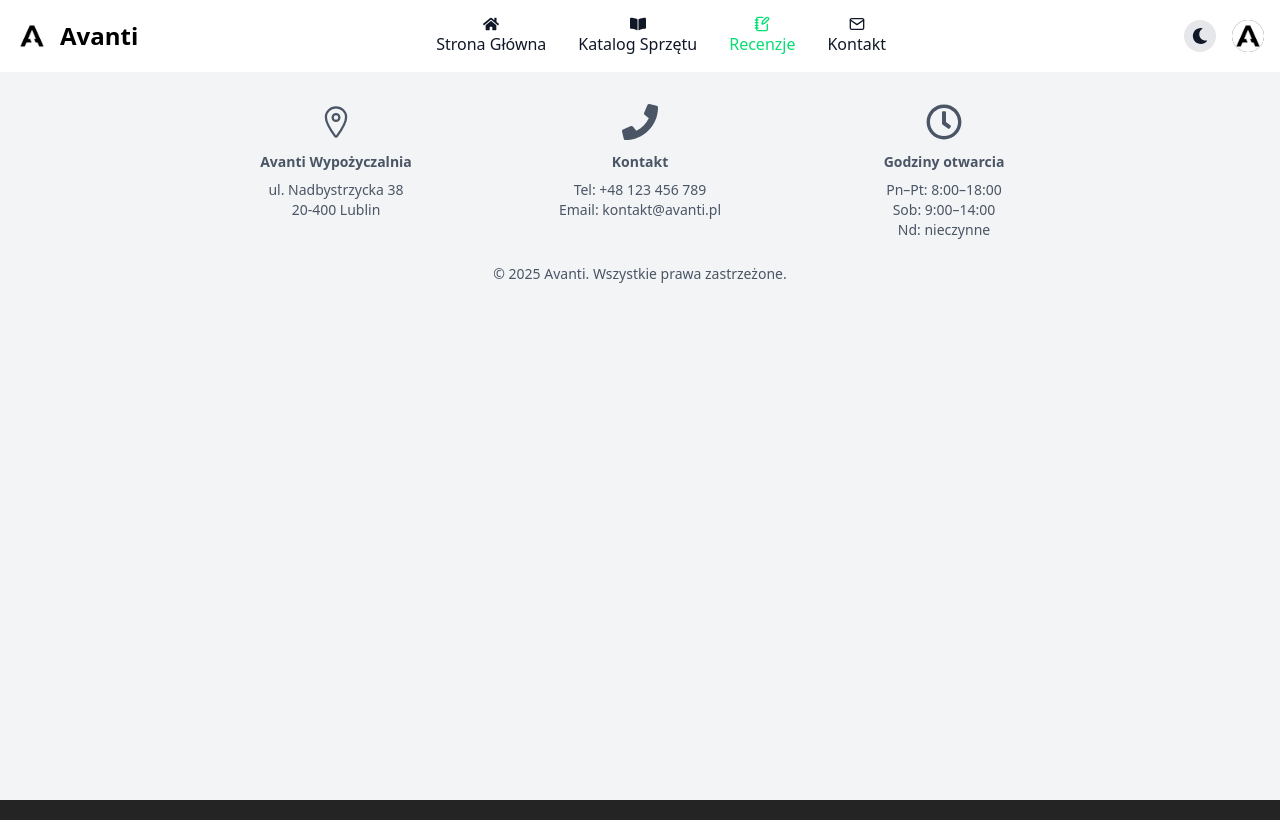
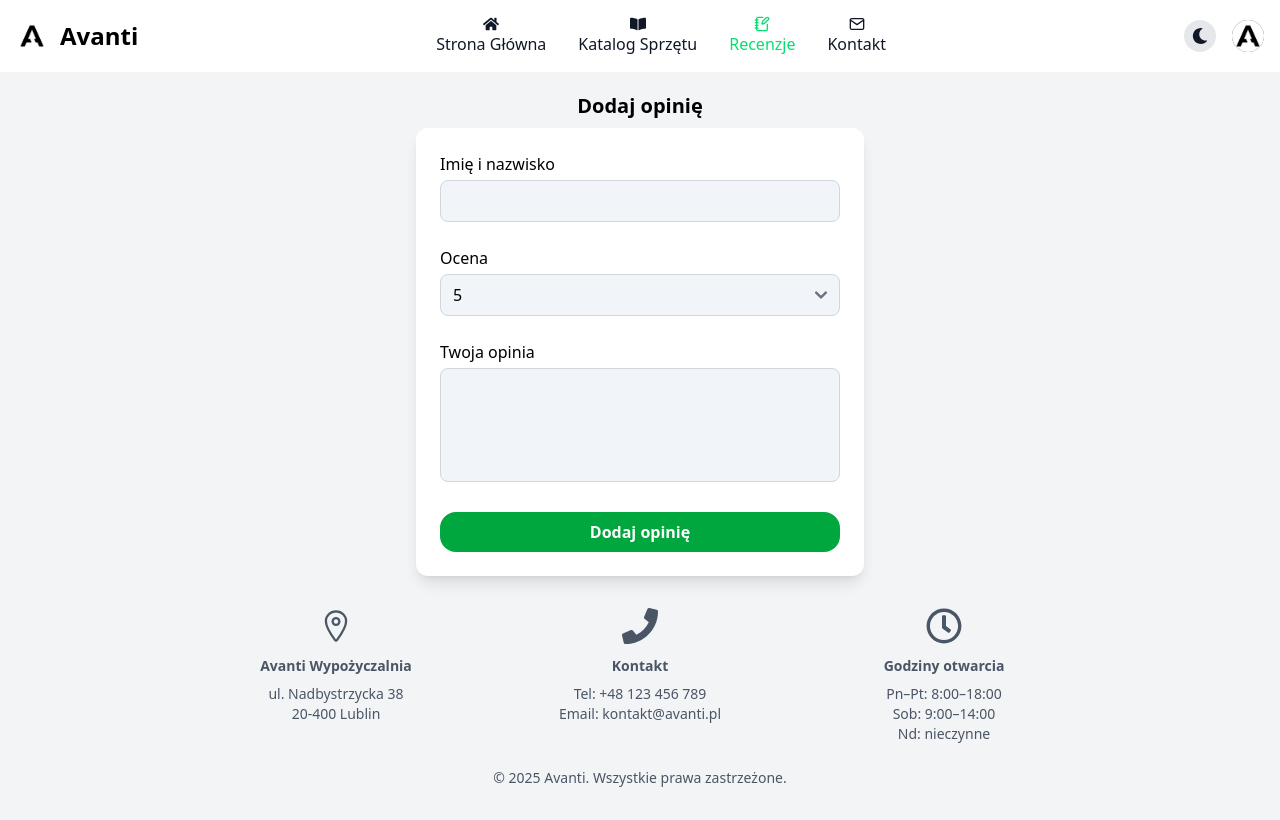
Before and after one commit to HubertRG/EquipmentRentalStore, a React (Vite) app in the folder frontend/: page /reviews in a window 1280 px wide. Built offline with nearby package versions, Linux system fonts and the light colour scheme.

Commit message:
feat(frontend): added add review component
- Added add review component to the reviews page

```diff
--- /dev/null
+++ b/frontend/src/components/Review/AddReview.jsx
@@ -0,0 +1,118 @@
+import React, { useState, useEffect } from "react";
+import axios from "axios";
+import { useAuth } from "../../context/AuthContext";
+import Swal from "sweetalert2";
+import withReactContent from "sweetalert2-react-content";
+
+/*
+    Add review component
+    If user is logged in, dont show fullname input field, get fullname from localstorage
+    Show options from 1-5
+    Comment optional
+*/
+
+const MySwal = withReactContent(Swal);
+
+export default function AddReview({ refresh, setRefresh }) {
+  const { user } = useAuth();
+  const [errors, setErrors] = useState({});
+  const [form, setForm] = useState({
+    fullName: user?.fullName || "",
+    rating: 5,
+    comment: "",
+  });
+  const validate = () => {
+    const e = {};
+    if (!form.fullName) e.fullName = "Podaj imię i nazwisko";
+    if (!form.rating) e.rating = "Twoja opinia jest wymagana";
+    return e;
+  };
+
+  const handleChange = (e) => {
+    setForm((f) => ({ ...f, [e.target.name]: e.target.value }));
+    setErrors((prev) => ({ ...prev, [e.target.name]: "" }));
+  };
+
+  const handleSubmit = async (e) => {
+    e.preventDefault();
+    const err = validate();
+    if (Object.keys(err).length) {
+      console.log(err);
+      setErrors(err);
+      return;
+    }
+    try {
+      await axios.post("http://localhost:3000/review", form);
+      setForm((f) => ({ ...f, comment: "" }));
+      setRefresh(!refresh);
+      MySwal.fire("Dodano recenzję","","success");
+    } catch (err) {
+      console.error(err);
+    }
+  };
+  return (
+    <>
+      <div className="flex flex-wrap flex-col items-center mt-5">
+        <h2 className="text-xl font-semibold mb-2 dark:text-white">
+          Dodaj opinię
+        </h2>
+        <form
+          onSubmit={handleSubmit}
+          className="space-y-6 w-full max-w-md bg-white p-6 rounded-xl shadow-lg transition-colors duration-300"
+        >
+          {!user && (
+            <>
+              <div>
+                <label className="block font-medium mb-1">
+                  Imię i nazwisko
+                </label>
+                <input
+                  name="fullName"
+                  value={form.fullName}
+                  onChange={handleChange}
+                  className="w-full border border-gray-300 rounded px-3 py-2 focus:outline-none focus:ring-2 focus:ring-green-600 bg-slate-100"
+                />
+                {errors.fullName && (
+                  <p className="text-red-500 text-sm mt-1">{errors.fullName}</p>
+                )}
+              </div>
+            </>
+          )}
+          <div>
+            <label className="block font-medium mb-1">Ocena</label>
+            <select
+              name="rating"
+              value={form.rating}
+              onChange={handleChange}
+              className="w-full border border-gray-300 rounded px-3 py-2 focus:outline-none focus:ring-2 focus:ring-green-600 bg-slate-100"
+            >
+              {[5, 4, 3, 2, 1].map((r) => (
+                <option key={r} value={r}>
+                  {r}
+                </option>
+              ))}
+            </select>
+          </div>
+          <div>
+            <label className="block font-medium mb-1">Twoja opinia</label>
+            <textarea
+              name="comment"
+              value={form.comment}
+              onChange={handleChange}
+              className="w-full border border-gray-300 rounded px-3 py-2 focus:outline-none focus:ring-2 focus:ring-green-600 resize-none bg-slate-100"
+              rows="4"
+            />
+          </div>
+          <div className="flex flex-wrap text-center flex-col">
+            <button
+              type="submit"
+              className="bg-green-600 hover:bg-green-700 text-white px-6 py-2 rounded-lg font-semibold transition "
+            >
+              Dodaj opinię
+            </button>
+          </div>
+        </form>
+      </div>
+    </>
+  );
+}
--- a/frontend/src/views/Reviews.jsx
+++ b/frontend/src/views/Reviews.jsx
@@ -1,6 +1,7 @@
-import React from "react";
+import React, {useState} from "react";
 import Navbar from "../components/Universal/Navbar";
 import Footer from "../components/Universal/Footer";
+import AddReview from "../components/Review/AddReview";
 
 /*
     Reviews page
@@ -9,9 +10,11 @@ import Footer from "../components/Universal/Footer";
 */
 
 export default function Reviews() {
+  const [refresh, setRefresh] = useState(false);
   return (
     <div className=" min-h-screen bg-gray-100 dark:bg-[#242424] text-black transition-colors duration-300">
       <Navbar />
+      <AddReview refresh={refresh} setRefresh={setRefresh} />
       <Footer />
     </div>
   );
```
